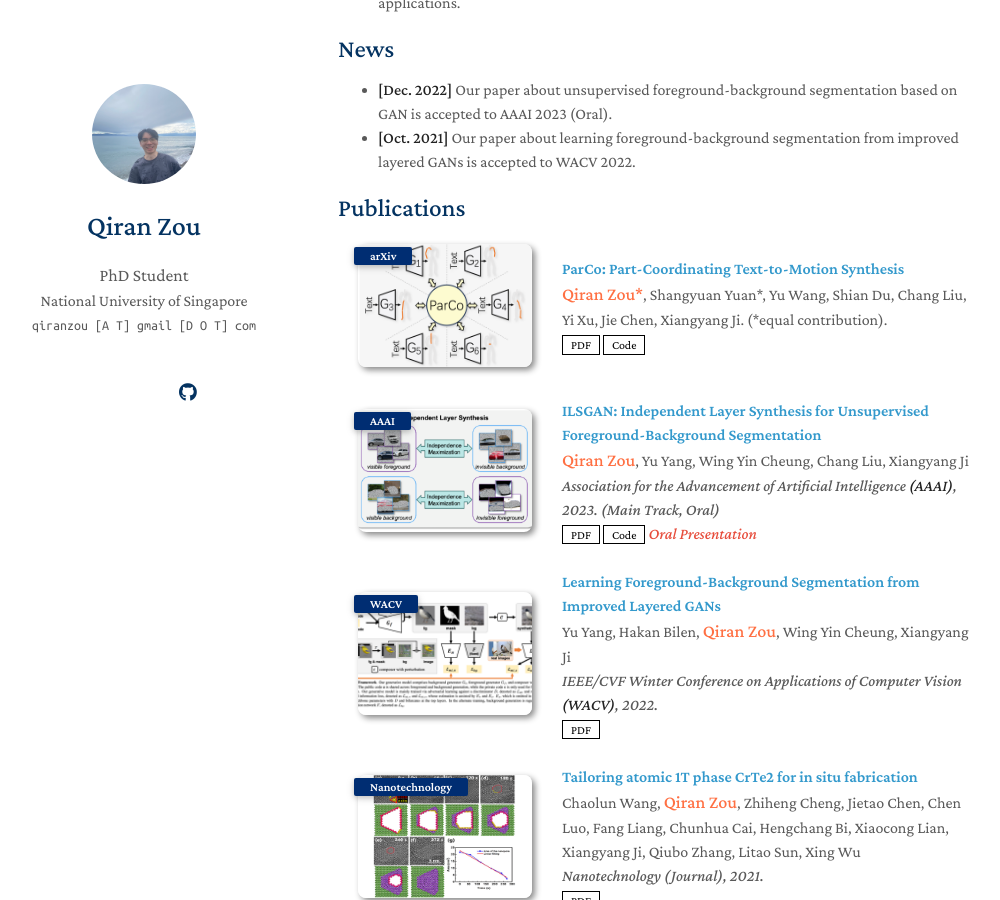
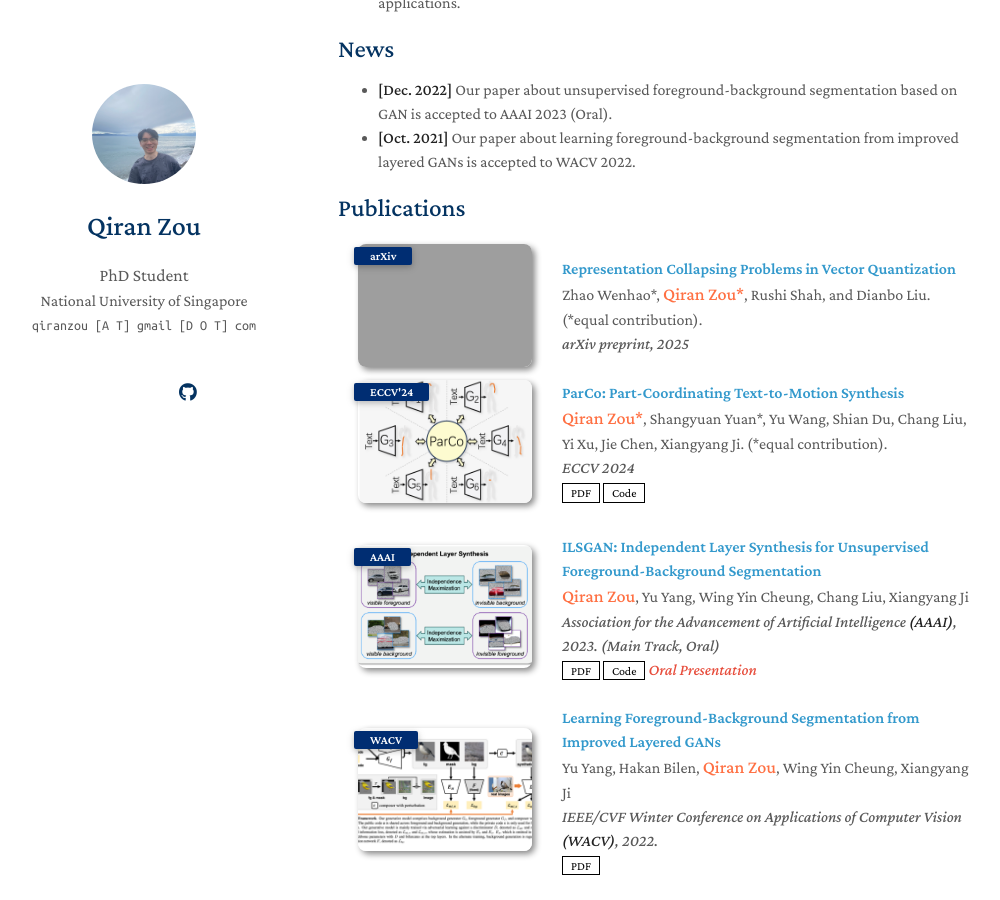
Before and after one commit to qrzou/qrzou.github.io, a Jekyll site: the page built from index.md, in a window 1280 px wide and 900 px high, scrolled down 464 px. Shown: the whole window, without its empty margins (132-1132 px from the left). Built offline with Jekyll 4.4.1, drawn with Linux system fonts in a browser that asks for light colours; nearby versions of some CDN libraries; a style sheet for code colours, icons or effects is not loaded; our own code applies the rules of GitHub Pages for plain Markdown files; grey boxes are pictures that could not be loaded.

Commit message:
Update publications.md

```diff
--- a/_includes/publications.md
+++ b/_includes/publications.md
@@ -10,14 +10,33 @@
 
   <!-- <div class="col-sm-3 abbr" style="position: relative;padding-right: 15px;padding-left: 180px;padding-top: -15px"> -->
   <div class="col-sm-3 abbr" style="position: relative;padding-right: 15px;padding-left: 15px;">
-    <img src="assets/img/ParCo_teaser.png" class="teaser img-fluid z-depth-1">
+    <img src="assets/img/RCPVQ_teaser.jpg" class="teaser img-fluid z-depth-1">
     <abbr class="badge">arXiv</abbr>
   </div>
 
   <div class="col-sm-9" style="position: relative;padding-right: 15px;padding-left: 20px;">
+    <div class="title"><a href="https://arxiv.org/abs/2411.16550"> Representation Collapsing Problems in Vector Quantization
+ </a></div>
+    <div class="author">
+      Zhao Wenhao*, <strong style="color:#ff7043; font-size:18px"> Qiran Zou*</strong>, Rushi Shah, and Dianbo Liu. (*equal contribution). </div>
+    <div class="periodical"><em> arXiv preprint, 2025</em></div>
+  </div>
+</div>
+
+
+
+<div class="pub-row">
+
+  <!-- <div class="col-sm-3 abbr" style="position: relative;padding-right: 15px;padding-left: 180px;padding-top: -15px"> -->
+  <div class="col-sm-3 abbr" style="position: relative;padding-right: 15px;padding-left: 15px;">
+    <img src="assets/img/ParCo_teaser.png" class="teaser img-fluid z-depth-1">
+    <abbr class="badge">ECCV'24</abbr>
+  </div>
+
+  <div class="col-sm-9" style="position: relative;padding-right: 15px;padding-left: 20px;">
     <div class="title"><a href="https://arxiv.org/abs/2403.18512">ParCo: Part-Coordinating Text-to-Motion Synthesis</a></div>
-    <div class="author"><strong style="color:#ff7043; font-size:18px">Qiran Zou*</strong>, Shangyuan Yuan*, Yu Wang, Shian Du, Chang Liu, Yi Xu, Jie Chen, Xiangyang Ji. (*equal contribution).</div>
-<!--     <div class="periodical"><em>submitted to ECCV 2024</em></div> -->
+    <div class="author"><strong style="color:#ff7043; font-size:18px">Qiran Zou*</strong>, Shangyuan Yuan*, Yu Wang, Shian Du, Chang Liu, Yi Xu, Jie Chen, Xiangyang Ji. (*equal contribution). </div>
+    <div class="periodical"><em>ECCV 2024</em></div>
     <div class="links">
       <a href="https://arxiv.org/pdf/2403.18512.pdf" class="btn btn-sm z-depth-0" role="button" target="_blank" style="font-size:12px;">PDF</a>
       <a href="https://github.com/qrzou/ParCo" class="btn btn-sm z-depth-0" role="button" target="_blank" style="font-size:12px;">Code</a>
```
